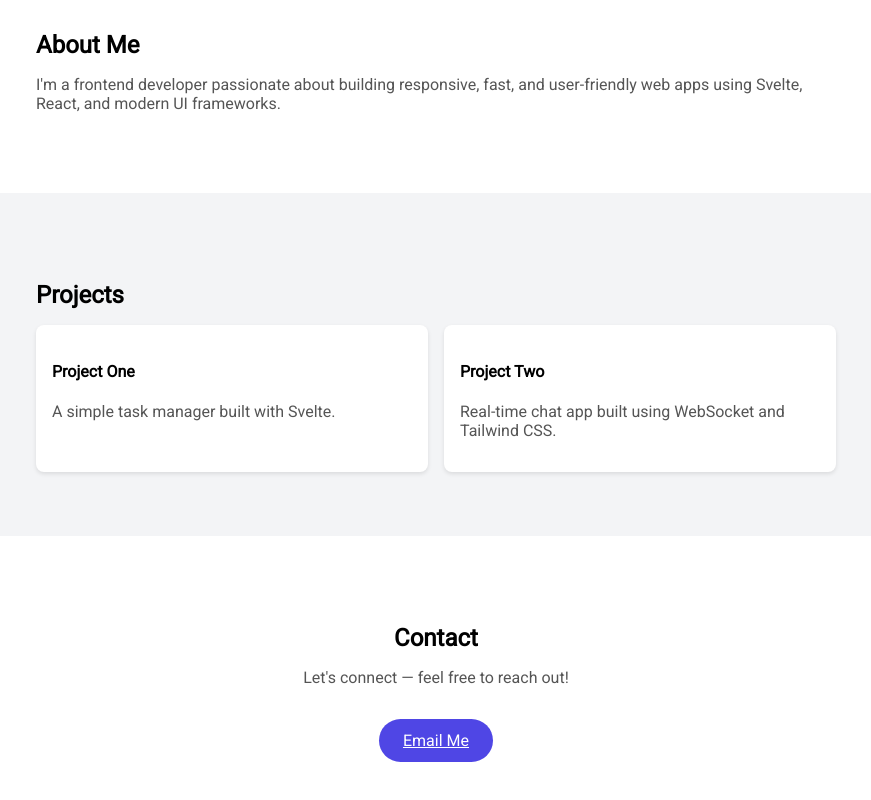
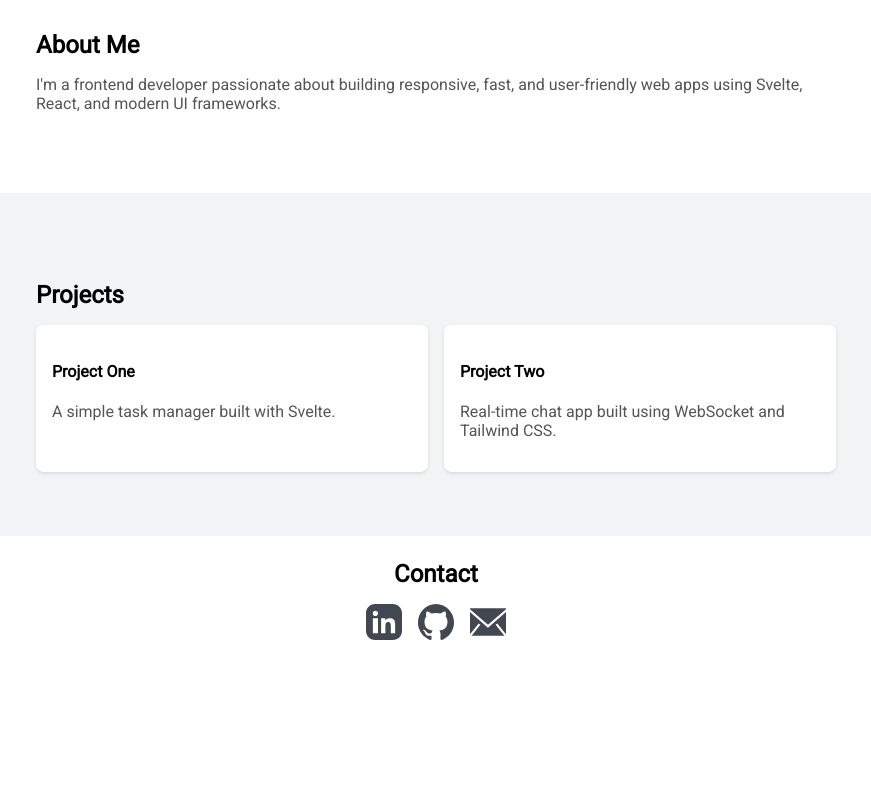
Before and after one commit to IzzatulMuttaqin/IzzatulMuttaqin.github.io, a SvelteKit app: page / in a window 1280 px wide. Shown: the part 388-1188 px from the top of the page, without its empty margins (204-1075 px from the left). After the commit the page ends 1064 px from the top, so only its background shows below. Built offline with nearby package versions, Linux system fonts and the light colour scheme.

Commit message:
feat: update contact (#5)

```diff
--- a/src/components/contact.svelte
+++ b/src/components/contact.svelte
@@ -1,8 +1,23 @@
-<section id="contact" style="max-width:800px; margin:auto; text-align:center; padding:4rem 1rem;">
-  <h3 style="font-size:1.5rem; margin-bottom:1rem;">Contact</h3>
-  <p style="color:#555;">Let's connect — feel free to reach out!</p>
-  <a href="mailto:you@example.com"
-     style="display:inline-block; margin-top:1rem; background:#4f46e5; color:white; padding:0.75rem 1.5rem; border-radius:9999px;">
-    Email Me
-  </a>
+<script>
+	import LinkedinIcon from '../icons/linkedin_icon.svelte';
+  import GithubIcon from '../icons/github_icon.svelte';
+  import MailIcon from '../icons/mail_icon.svelte';
+</script>
+
+<section id="contact" style="max-width:800px; margin:auto; text-align:center; padding-bottom: 2rem;">
+	<h3 style="font-size:1.5rem; margin-bottom:1rem;">Contact</h3>
+
+	<div style="display:flex; gap:1rem; justify-content: center;">
+		<a href="https://id.linkedin.com/in/izzatul-muttaqin-958947128" target="_blank">
+			<LinkedinIcon size="36px" color="#424752FF" hoverColor="#0a66c2" />
+		</a>
+
+    <a href="https://github.com/IzzatulMuttaqin" target="_blank">
+			<GithubIcon size="36px" color="#424752FF" hoverColor="#24292E" />
+		</a>
+
+    <a href="mailto:izzatul.muttaqin@gmail.com" target="_blank">
+			<MailIcon size="36px" color="#424752FF" hoverColor="#EA4335" />
+		</a>
+	</div>
 </section>
--- /dev/null
+++ b/src/icons/github_icon.svelte
@@ -0,0 +1,38 @@
+<script>
+	export let size = '800px';
+	export let color = '#000000';
+	export let hoverColor = '#000000';
+	export let fill = color;
+
+	function handleMouseOver() {
+		fill = hoverColor;
+	}
+
+	function handleMouseOut() {
+		fill = color;
+	}
+</script>
+
+<!-- svelte-ignore a11y-no-static-element-interactions -->
+<!-- svelte-ignore a11y-mouse-events-have-key-events -->
+<svg
+	on:mouseover={handleMouseOver}
+	on:mouseout={handleMouseOut}
+	height={size}
+	width={size}
+	viewBox="0 0 20 20"
+	version="1.1"
+	xmlns="http://www.w3.org/2000/svg"
+	xmlns:xlink="http://www.w3.org/1999/xlink"
+>
+	<g id="Page-1" stroke="none" stroke-width="1" fill="none" fill-rule="evenodd">
+		<g id="Dribbble-Light-Preview" transform="translate(-140.000000, -7559.000000)" {fill}>
+			<g id="icons" transform="translate(56.000000, 160.000000)">
+				<path
+					d="M94,7399 C99.523,7399 104,7403.59 104,7409.253 C104,7413.782 101.138,7417.624 97.167,7418.981 C96.66,7419.082 96.48,7418.762 96.48,7418.489 C96.48,7418.151 96.492,7417.047 96.492,7415.675 C96.492,7414.719 96.172,7414.095 95.813,7413.777 C98.04,7413.523 100.38,7412.656 100.38,7408.718 C100.38,7407.598 99.992,7406.684 99.35,7405.966 C99.454,7405.707 99.797,7404.664 99.252,7403.252 C99.252,7403.252 98.414,7402.977 96.505,7404.303 C95.706,7404.076 94.85,7403.962 94,7403.958 C93.15,7403.962 92.295,7404.076 91.497,7404.303 C89.586,7402.977 88.746,7403.252 88.746,7403.252 C88.203,7404.664 88.546,7405.707 88.649,7405.966 C88.01,7406.684 87.619,7407.598 87.619,7408.718 C87.619,7412.646 89.954,7413.526 92.175,7413.785 C91.889,7414.041 91.63,7414.493 91.54,7415.156 C90.97,7415.418 89.522,7415.871 88.63,7414.304 C88.63,7414.304 88.101,7413.319 87.097,7413.247 C87.097,7413.247 86.122,7413.234 87.029,7413.87 C87.029,7413.87 87.684,7414.185 88.139,7415.37 C88.139,7415.37 88.726,7417.2 91.508,7416.58 C91.513,7417.437 91.522,7418.245 91.522,7418.489 C91.522,7418.76 91.338,7419.077 90.839,7418.982 C86.865,7417.627 84,7413.783 84,7409.253 C84,7403.59 88.478,7399 94,7399"
+					id="github-[#142]"
+				/>
+			</g>
+		</g>
+	</g>
+</svg>
--- /dev/null
+++ b/src/icons/linkedin_icon.svelte
@@ -0,0 +1,41 @@
+<script>
+	export let size = '800px';
+	export let color = '#000000';
+  export let hoverColor = '#000000';
+  export let fill = color;
+
+  function handleMouseOver() {
+    fill = hoverColor
+  }
+
+  function handleMouseOut() {
+    fill = color
+  }
+</script>
+
+<!-- svelte-ignore a11y-no-static-element-interactions -->
+<!-- svelte-ignore a11y-mouse-events-have-key-events -->
+<svg
+	fill={fill}
+	height={size}
+	width={size}
+	version="1.1"
+	id="Layer_1"
+	xmlns="http://www.w3.org/2000/svg"
+	xmlns:xlink="http://www.w3.org/1999/xlink"
+  on:mouseover={handleMouseOver}
+  on:mouseout={handleMouseOut}
+	viewBox="0 0 504.4 504.4"
+	xml:space="preserve"
+>
+	<g>
+		<g>
+			<path
+				d="M377.6,0.2H126.4C56.8,0.2,0,57,0,126.6v251.6c0,69.2,56.8,126,126.4,126H378c69.6,0,126.4-56.8,126.4-126.4V126.6
+			C504,57,447.2,0.2,377.6,0.2z M168,408.2H96v-208h72V408.2z M131.6,168.2c-20.4,0-36.8-16.4-36.8-36.8c0-20.4,16.4-36.8,36.8-36.8
+			c20.4,0,36.8,16.4,36.8,36.8C168,151.8,151.6,168.2,131.6,168.2z M408.4,408.2H408h-60V307.4c0-24.4-3.2-55.6-36.4-55.6
+			c-34,0-39.6,26.4-39.6,54v102.4h-60v-208h56v28h1.6c8.8-16,29.2-28.4,61.2-28.4c66,0,77.6,38,77.6,94.4V408.2z"
+			/>
+		</g>
+	</g>
+</svg>
--- /dev/null
+++ b/src/icons/mail_icon.svelte
@@ -0,0 +1,31 @@
+<script>
+	export let size = '800px';
+	export let color = '#000000';
+	export let hoverColor = '#000000';
+	export let fill = color;
+
+	function handleMouseOver() {
+		fill = hoverColor;
+	}
+
+	function handleMouseOut() {
+		fill = color;
+	}
+</script>
+
+<!-- svelte-ignore a11y-no-static-element-interactions -->
+<!-- svelte-ignore a11y-mouse-events-have-key-events -->
+<svg
+	{fill}
+	on:mouseover={handleMouseOver}
+	on:mouseout={handleMouseOut}
+	height={size}
+	width={size}
+	viewBox="0 0 1920 1920"
+	xmlns="http://www.w3.org/2000/svg"
+>
+	<path
+		d="M1920 428.266v1189.54l-464.16-580.146-88.203 70.585 468.679 585.904H83.684l468.679-585.904-88.202-70.585L0 1617.805V428.265l959.944 832.441L1920 428.266ZM1919.932 226v52.627l-959.943 832.44L.045 278.628V226h1919.887Z"
+		fill-rule="evenodd"
+	/>
+</svg>
--- a/src/routes/+page.svelte
+++ b/src/routes/+page.svelte
@@ -1,7 +1,5 @@
 <script>
 	import './styles.css';
-
-	import TopFold from '$lib/components/topfold/index.svelte';
   import About from '../components/about.svelte';
   import Contact from '../components/contact.svelte';
   import Header from '../components/header.svelte';
@@ -16,8 +14,7 @@
 		href="https://fonts.googleapis.com/css2?family=Merriweather:wght@300;400&family=Roboto&display=swap"
 		rel="stylesheet"
 	/>
-	<title>My Page</title>
-	<meta name="description" content="Svelte demo app" />
+	<title>Izzatul Muttaqin</title>
 </svelte:head>
 
 <section class="home__container">
```
